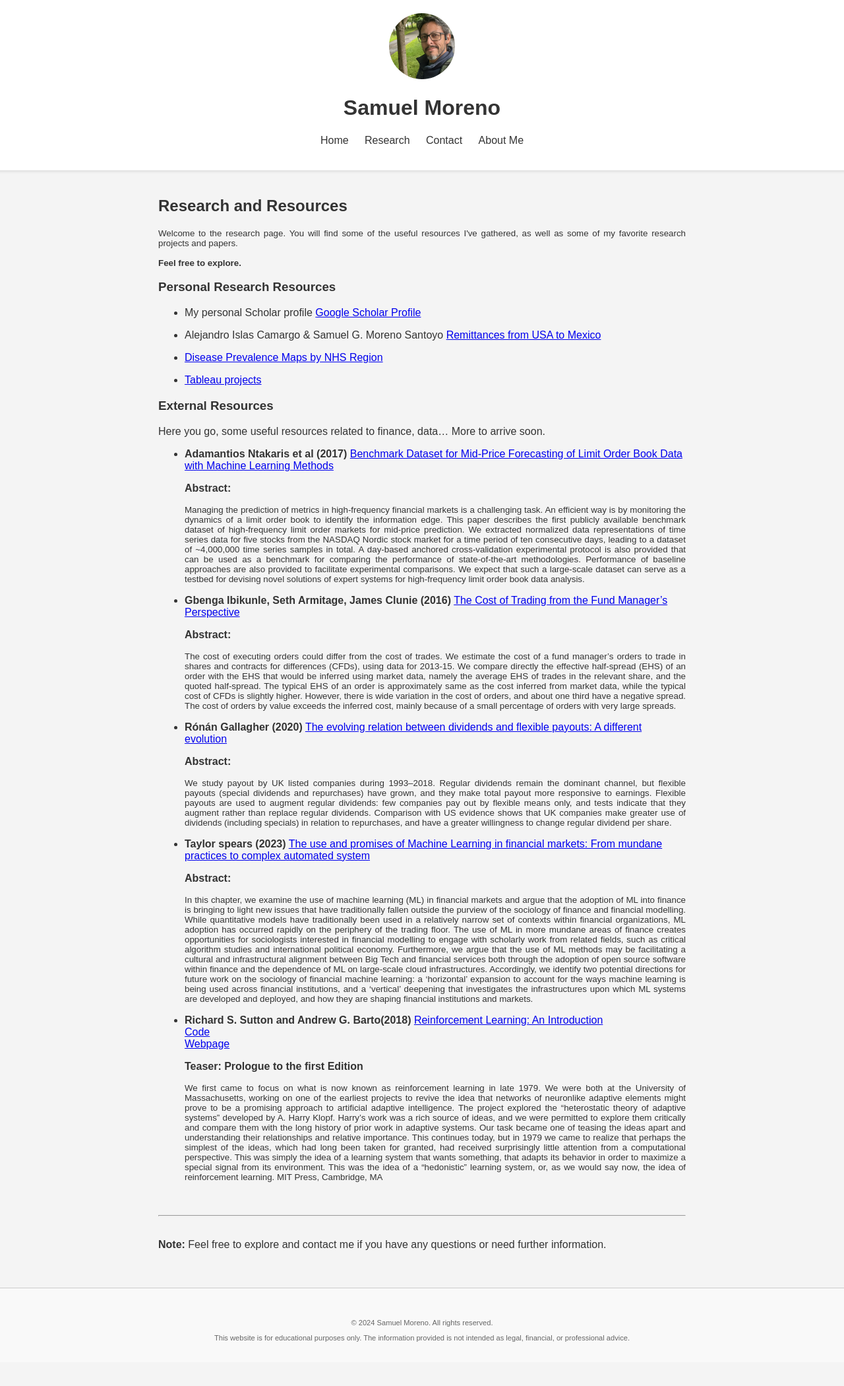
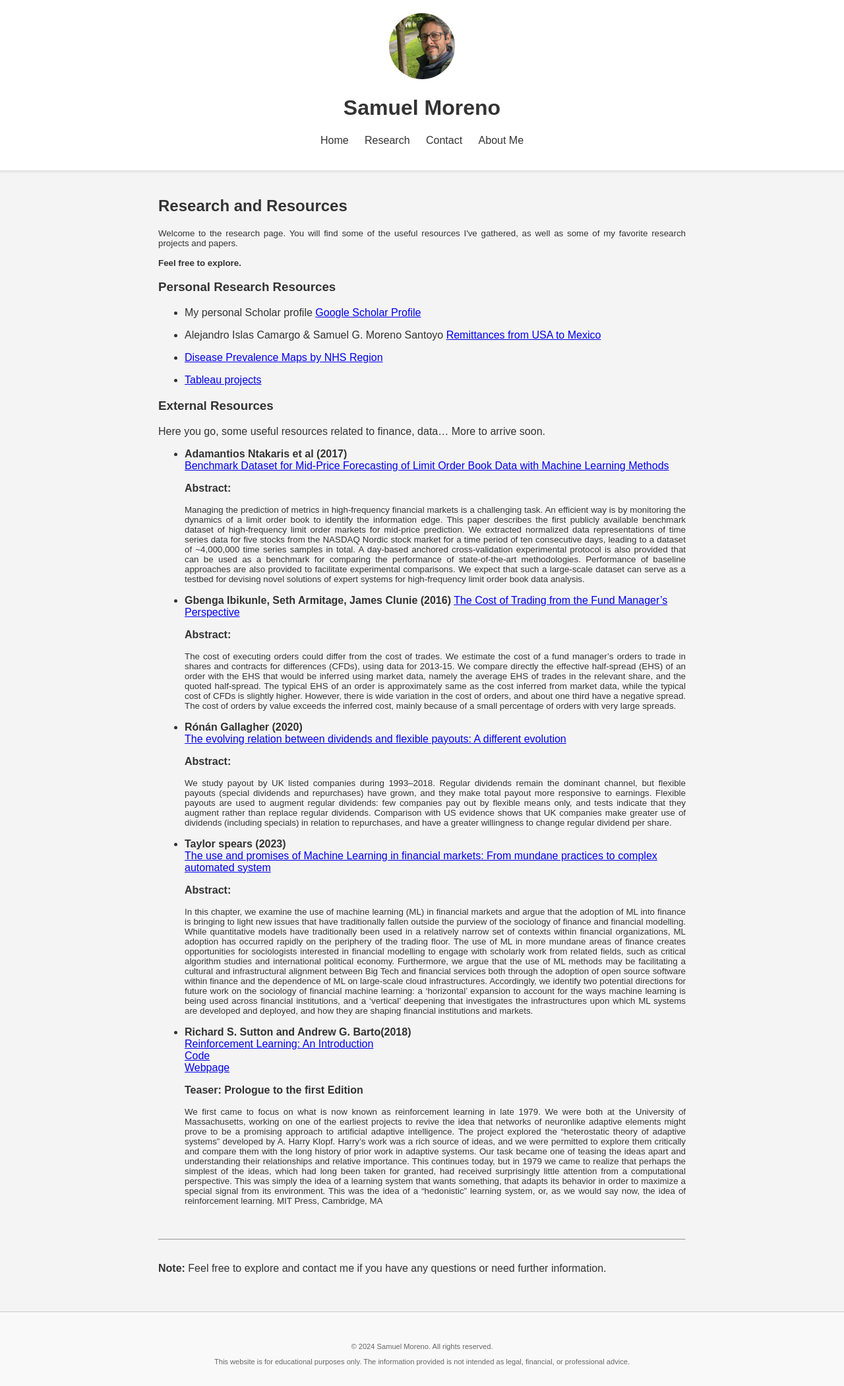
Before and after one commit to GregSom-MSc/GregSom-MSc.github.io, a Jekyll site: the page built from research.md, in a window 1280 px wide. Shown: the whole page at 66% size. Built offline with Jekyll 4.4.1, drawn with Linux system fonts in a browser that asks for light colours; before the commit the page ends 2064 px from its top, so only the background shows below that.

```diff
--- a/research.md
+++ b/research.md
@@ -23,7 +23,7 @@ Welcome to the research page. You will find some of the useful resources I've ga
 
 Here you go, some useful resources related to finance, data... More to arrive soon.
 
-- <b>Adamantios Ntakaris et al (2017)</b> [Benchmark Dataset for Mid-Price Forecasting of Limit Order Book Data with Machine Learning Methods](https://arxiv.org/abs/1705.03233)
+- <b>Adamantios Ntakaris et al (2017)</b><br> [Benchmark Dataset for Mid-Price Forecasting of Limit Order Book Data with Machine Learning Methods](https://arxiv.org/abs/1705.03233)
 
   **Abstract:**
   <div style="text-align: justify;font-size: smaller;">
@@ -37,20 +37,20 @@ Here you go, some useful resources related to finance, data... More to arrive so
   The cost of executing orders could differ from the cost of trades. We estimate the cost of a fund manager’s orders to trade in shares and contracts for differences (CFDs), using data for 2013-15. We compare directly the effective half-spread (EHS) of an order with the EHS that would be inferred using market data, namely the average EHS of trades in the relevant share, and the quoted half-spread. The typical EHS of an order is approximately same as the cost inferred from market data, while the typical cost of CFDs is slightly higher. However, there is wide variation in the cost of orders, and about one third have a negative spread. The cost of orders by value exceeds the inferred cost, mainly because of a small percentage of orders with very large spreads.
   </div>
 
-- <b>Rónán Gallagher (2020)</b> [The evolving relation between dividends and flexible payouts: A different evolution](https://onlinelibrary.wiley.com/doi/full/10.1111/eufm.12288)
+- <b>Rónán Gallagher (2020)</b> <br>[The evolving relation between dividends and flexible payouts: A different evolution](https://onlinelibrary.wiley.com/doi/full/10.1111/eufm.12288)
 
   **Abstract:**
   <div style="text-align: justify;font-size: smaller;">
   We study payout by UK listed companies during 1993–2018. Regular dividends remain the dominant channel, but flexible payouts (special dividends and repurchases) have grown, and they make total payout more responsive to earnings. Flexible payouts are used to augment regular dividends: few companies pay out by flexible means only, and tests indicate that they augment rather than replace regular dividends. Comparison with US evidence shows that UK companies make greater use of dividends (including specials) in relation to repurchases, and have a greater willingness to change regular dividend per share.
   </div>
 
-- <b>Taylor spears (2023)</b> [The use and promises of Machine Learning in financial markets: From mundane practices to complex automated system](https://doi.org/10.1093/oxfordhb/9780197653609.013.6)
+- <b>Taylor spears (2023)</b> <br>[The use and promises of Machine Learning in financial markets: From mundane practices to complex automated system](https://doi.org/10.1093/oxfordhb/9780197653609.013.6)
 
   **Abstract:**
   <div style="text-align: justify;font-size: smaller;">
   In this chapter, we examine the use of machine learning (ML) in financial markets and argue that the adoption of ML into finance is bringing to light new issues that have traditionally fallen outside the purview of the sociology of finance and financial modelling. While quantitative models have traditionally been used in a relatively narrow set of contexts within financial organizations, ML adoption has occurred rapidly on the periphery of the trading floor. The use of ML in more mundane areas of finance creates opportunities for sociologists interested in financial modelling to engage with scholarly work from related fields, such as critical algorithm studies and international political economy. Furthermore, we argue that the use of ML methods may be facilitating a cultural and infrastructural alignment between Big Tech and financial services both through the adoption of open source software within finance and the dependence of ML on large-scale cloud infrastructures. Accordingly, we identify two potential directions for future work on the sociology of financial machine learning: a ‘horizontal’ expansion to account for the ways machine learning is being used across financial institutions, and a ‘vertical’ deepening that investigates the infrastructures upon which ML systems are developed and deployed, and how they are shaping financial institutions and markets.
 
-- <b>Richard S. Sutton and Andrew G. Barto(2018)</b>
+- <b>Richard S. Sutton and Andrew G. Barto(2018)</b><br>
   [Reinforcement Learning: An Introduction](http://incompleteideas.net/book/RLbook2020.pdf)<br>
   [Code](http://incompleteideas.net/book/code/code2nd.html)<br>
   [Webpage](http://incompleteideas.net/book/the-book-2nd.html)
```
